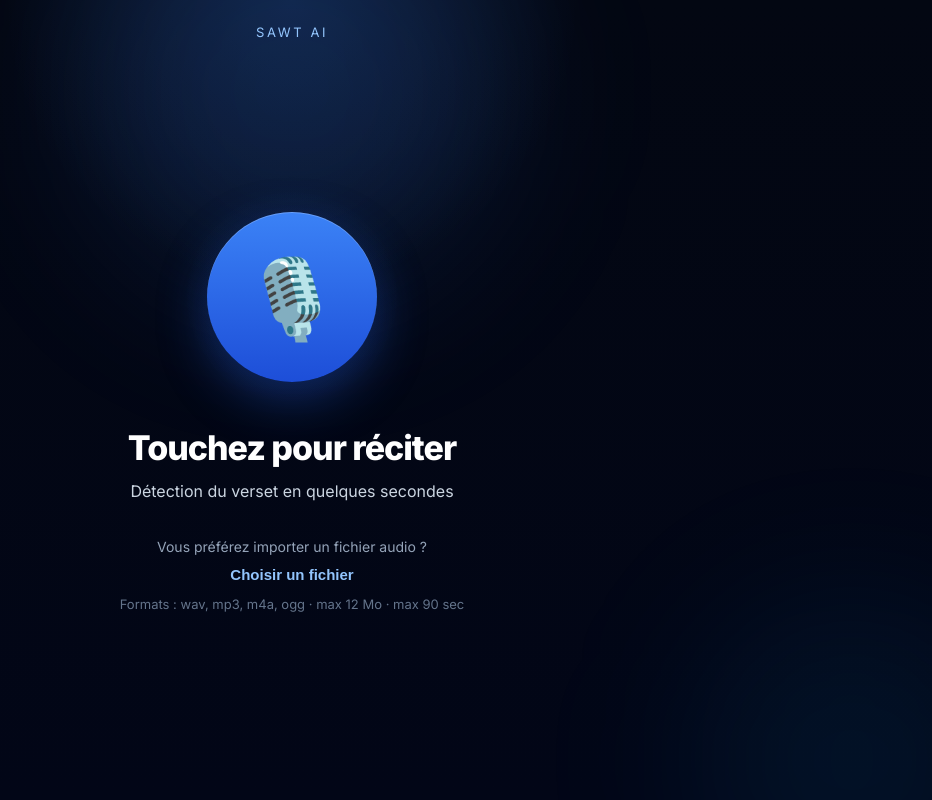
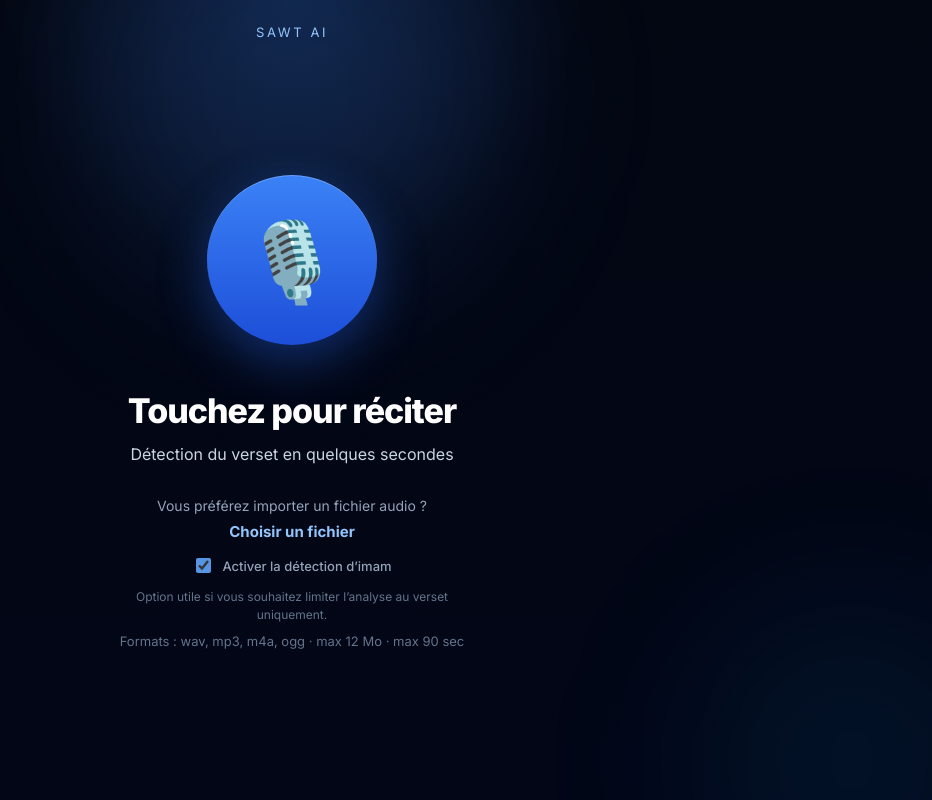
Before and after one commit to nlabrazi/sawt-ai, a Nuxt app in the folder ui/: page / in a window 1280 px wide. Shown: the whole page, without its empty margins (348-1280 px from the left). Built offline with nearby package versions, Linux system fonts and the light colour scheme.

Commit message:
feat: Add form data to recognize API endpoint
- Added `detect_imam` as a form field in the `recognize` API endpoint.
- Updated `run_inference_pipeline` function to accept an optional `detect_imam` parameter.

```diff
--- a/ui/app/app.vue
+++ b/ui/app/app.vue
@@ -19,6 +19,7 @@ const {
   recordingSeconds,
   maxRecordingSeconds,
   audioLevel,
+  detectImam,
 } = useRecognitionFlow()
 </script>
 
@@ -30,7 +31,8 @@ const {
 
     <RecognitionIdleScreen v-if="screenState === 'idle'" :upload-error="uploadError" :mic-error="micError"
       :is-recording="isRecording" :recording-seconds="recordingSeconds" :max-recording-seconds="maxRecordingSeconds"
-      :audio-level="audioLevel" @micro-click="onMicroClick" @select-file="submitAudio" />
+      :audio-level="audioLevel" v-model:detect-imam="detectImam" @micro-click="onMicroClick"
+      @select-file="submitAudio" />
 
     <RecognitionLoadingScreen v-else-if="screenState === 'loading'" :loading="loading" :step="loadingStep"
       @cancel="resetApp" />
--- a/ui/app/components/RecognitionActionButton.vue
+++ b/ui/app/components/RecognitionActionButton.vue
@@ -11,9 +11,13 @@ const props = withDefaults(defineProps<{
   audioLevel: 0,
 })
 
-defineEmits<{
+const emit = defineEmits<{
   click: []
 }>()
+
+function handleClick() {
+  emit('click')
+}
 
 const visualScale = computed(() => {
   const level = Math.max(0, Math.min(1, props.audioLevel))
@@ -36,10 +40,10 @@ const waveScale = computed(() => {
     'is-loading': loading,
     'is-recording': isRecording
   }" :style="{
-      '--visual-scale': String(visualScale),
-      '--halo-opacity': String(haloOpacity),
-      '--wave-scale': String(waveScale),
-    }" :disabled="disabled" type="button" @click="$emit('click')">
+    '--visual-scale': String(visualScale),
+    '--halo-opacity': String(haloOpacity),
+    '--wave-scale': String(waveScale),
+  }" :disabled="disabled" type="button" @click="handleClick">
     <span v-if="isRecording" class="record-wave wave-1" />
     <span v-if="isRecording" class="record-wave wave-2" />
     <span v-if="isRecording" class="record-wave wave-3" />
--- a/ui/app/components/RecognitionIdleScreen.vue
+++ b/ui/app/components/RecognitionIdleScreen.vue
@@ -8,17 +8,24 @@ const props = defineProps<{
   recordingSeconds?: number
   maxRecordingSeconds?: number
   audioLevel?: number
+  detectImam?: boolean
 }>()
 
 const emit = defineEmits<{
   'micro-click': []
   'select-file': [file: File]
+  'update:detect-imam': [value: boolean]
 }>()
 
-const fileInput = ref<HTMLInputElement | null>(null)
+const fileInputId = 'recognition-audio-file-input'
 
-function openFilePicker() {
-  fileInput.value?.click()
+function onMicroButtonClick() {
+  emit('micro-click')
+}
+
+function onDetectImamChange(event: Event) {
+  const input = event.target as HTMLInputElement
+  emit('update:detect-imam', input.checked)
 }
 
 function onFileChange(event: Event) {
@@ -40,7 +47,7 @@ function onFileChange(event: Event) {
     </div>
 
     <div class="center-stack">
-      <RecognitionActionButton :is-recording="isRecording" :audio-level="audioLevel" @click="emit('micro-click')" />
+      <RecognitionActionButton :is-recording="isRecording" :audio-level="audioLevel" @click="onMicroButtonClick" />
 
       <h1 class="main-title">Touchez pour réciter</h1>
       <p class="main-subtitle">
@@ -49,9 +56,20 @@ function onFileChange(event: Event) {
 
       <div class="secondary-action">
         <span class="secondary-text">Vous préférez importer un fichier audio ?</span>
-        <button class="secondary-link" type="button" @click="openFilePicker">
+        <label class="secondary-link" :for="fileInputId">
           Choisir un fichier
-        </button>
+        </label>
+
+        <label class="imam-toggle">
+          <input class="imam-toggle-checkbox" type="checkbox" :checked="detectImam" @change="onDetectImamChange">
+          <span class="imam-toggle-text">
+            Activer la détection d’imam
+          </span>
+        </label>
+
+        <p class="imam-toggle-hint">
+          Option utile si vous souhaitez limiter l’analyse au verset uniquement.
+        </p>
 
         <p class="upload-hint">
           Formats : wav, mp3, m4a, ogg · max 12 Mo · max 90 sec
@@ -60,9 +78,13 @@ function onFileChange(event: Event) {
         <p v-if="uploadError" class="upload-error">
           {{ uploadError }}
         </p>
+
+        <p v-if="micError" class="upload-error">
+          {{ micError }}
+        </p>
       </div>
 
-      <input ref="fileInput" class="hidden-input" type="file" accept=".wav,.mp3,.m4a,.ogg" @change="onFileChange" />
+      <input :id="fileInputId" class="hidden-input" type="file" accept=".wav,.mp3,.m4a,.ogg" @change="onFileChange" />
     </div>
   </section>
 </template>
@@ -120,11 +142,11 @@ function onFileChange(event: Event) {
 }
 
 .secondary-action {
-  margin-top: 34px;
+  margin-top: 30px;
   display: flex;
   flex-direction: column;
   align-items: center;
-  gap: 10px;
+  gap: 8px;
 }
 
 .secondary-text {
@@ -132,7 +154,52 @@ function onFileChange(event: Event) {
   font-size: 14px;
 }
 
+.imam-toggle {
+  display: inline-flex;
+  align-items: center;
+  gap: 8px;
+  margin-top: 2px;
+  padding: 4px 8px;
+  border-radius: 999px;
+  color: #94a3b8;
+  cursor: pointer;
+  transition: background 0.2s ease, color 0.2s ease;
+}
+
+.imam-toggle:hover {
+  background: rgba(147, 197, 253, 0.08);
+}
+
+.imam-toggle:hover .imam-toggle-text {
+  color: #bfdbfe;
+}
+
+.imam-toggle-checkbox {
+  width: 15px;
+  height: 15px;
+  accent-color: #60a5fa;
+  cursor: pointer;
+  opacity: 0.9;
+}
+
+.imam-toggle-text {
+  font-size: 13px;
+  font-weight: 500;
+  color: #94a3b8;
+}
+
+.imam-toggle-hint {
+  margin: 0;
+  max-width: 360px;
+  font-size: 12px;
+  line-height: 1.45;
+  color: #64748b;
+}
+
 .secondary-link {
+  display: inline-flex;
+  align-items: center;
+  justify-content: center;
   border: none;
   background: transparent;
   color: #93c5fd;
@@ -161,7 +228,11 @@ function onFileChange(event: Event) {
 }
 
 .hidden-input {
-  display: none;
+  position: absolute;
+  opacity: 0;
+  pointer-events: none;
+  width: 0;
+  height: 0;
 }
 
 @media (max-width: 768px) {
--- a/ui/app/components/ResultCard.vue
+++ b/ui/app/components/ResultCard.vue
@@ -45,6 +45,12 @@ const hasImamResult = computed(() => {
 
 const imamStatusUi = computed(() => {
   switch (props.result.imam_status) {
+    case 'disabled':
+      return {
+        label: 'Désactivée',
+        className: 'imam-status-unknown',
+      }
+
     case 'high':
       return {
         label: 'Fiable',
@@ -73,6 +79,9 @@ const imamStatusUi = computed(() => {
 
 const imamFallbackText = computed(() => {
   switch (props.result.imam_status) {
+    case 'disabled':
+      return 'Détection imam désactivée pour cet audio.'
+
     case 'low':
       return 'Imam détecté avec une confiance trop faible.'
 
@@ -85,6 +94,10 @@ const imamFallbackText = computed(() => {
 })
 
 const imamFallbackDescription = computed(() => {
+  if (props.result.imam_status === 'disabled') {
+    return 'Le verset reste analysé normalement, mais l’identification du récitateur a été volontairement désactivée.'
+  }
+
   if (props.result.verse) {
     return 'Le verset a bien été détecté, mais le récitateur n’a pas pu être confirmé avec assez de fiabilité.'
   }
--- a/ui/app/composables/useMicrophoneRecorder.ts
+++ b/ui/app/composables/useMicrophoneRecorder.ts
@@ -128,6 +128,24 @@ export function useMicrophoneRecorder() {
     audioLevel.value = 0
 
     try {
+      if (!window.isSecureContext) {
+        micError.value = 'Le micro nécessite un site servi en HTTPS.'
+        cleanup()
+        return
+      }
+
+      if (!navigator.mediaDevices?.getUserMedia) {
+        micError.value = 'Ce navigateur ne permet pas l’accès au microphone.'
+        cleanup()
+        return
+      }
+
+      if (typeof MediaRecorder === 'undefined') {
+        micError.value = 'Ce navigateur ne prend pas en charge l’enregistrement audio.'
+        cleanup()
+        return
+      }
+
       mediaStream = await navigator.mediaDevices.getUserMedia({ audio: true })
 
       const mimeType = getSupportedMimeType()
--- a/ui/app/composables/useRecognition.ts
+++ b/ui/app/composables/useRecognition.ts
@@ -23,6 +23,7 @@ export type RecognizeResponse = {
   verse: VerseMatch | null
   imam_predictions: ImamPrediction[]
   imam_status: string
+  imam_detection_enabled: boolean
 }
 
 export type LoadingStep = 'detecting' | 'result-found' | 'retrying'
@@ -43,7 +44,7 @@ export function useRecognition() {
   const result = ref<RecognizeResponse | null>(null)
   const loadingStep = ref<LoadingStep>('detecting')
 
-  async function recognizeAudio(file: File) {
+  async function recognizeAudio(file: File, detectImam = true) {
     loading.value = true
     error.value = null
     result.value = null
@@ -54,6 +55,7 @@ export function useRecognition() {
     try {
       const formData = new FormData()
       formData.append('file', file)
+      formData.append('detect_imam', String(detectImam))
 
       const response = await $fetch<RecognizeResponse>(`${apiBaseUrl}/recognize`, {
         method: 'POST',
--- a/ui/app/composables/useRecognitionFlow.ts
+++ b/ui/app/composables/useRecognitionFlow.ts
@@ -70,6 +70,7 @@ export function useRecognitionFlow() {
   } = useMicrophoneRecorder()
 
   const uploadError = ref<string | null>(null)
+  const detectImam = ref(true)
 
   const screenState = computed<RecognitionScreenState>(() => {
     if (loading.value) return 'loading'
@@ -113,7 +114,7 @@ export function useRecognitionFlow() {
       }
     }
 
-    await recognizeAudio(file)
+    await recognizeAudio(file, detectImam.value)
   }
 
   async function onMicroClick() {
@@ -131,7 +132,7 @@ export function useRecognitionFlow() {
       return
     }
 
-    await recognizeAudio(recordedFile)
+    await recognizeAudio(recordedFile, detectImam.value)
   }
 
   watch(maxDurationReached, async (reached) => {
@@ -144,7 +145,7 @@ export function useRecognitionFlow() {
       return
     }
 
-    await recognizeAudio(recordedFile)
+    await recognizeAudio(recordedFile, detectImam.value)
   })
 
   function resetApp() {
@@ -169,5 +170,6 @@ export function useRecognitionFlow() {
     onMicroClick,
     resetApp,
     audioLevel,
+    detectImam,
   }
 }
```
Also changed, not shown: 2 other files (tests, documents, lock files or other folders).
